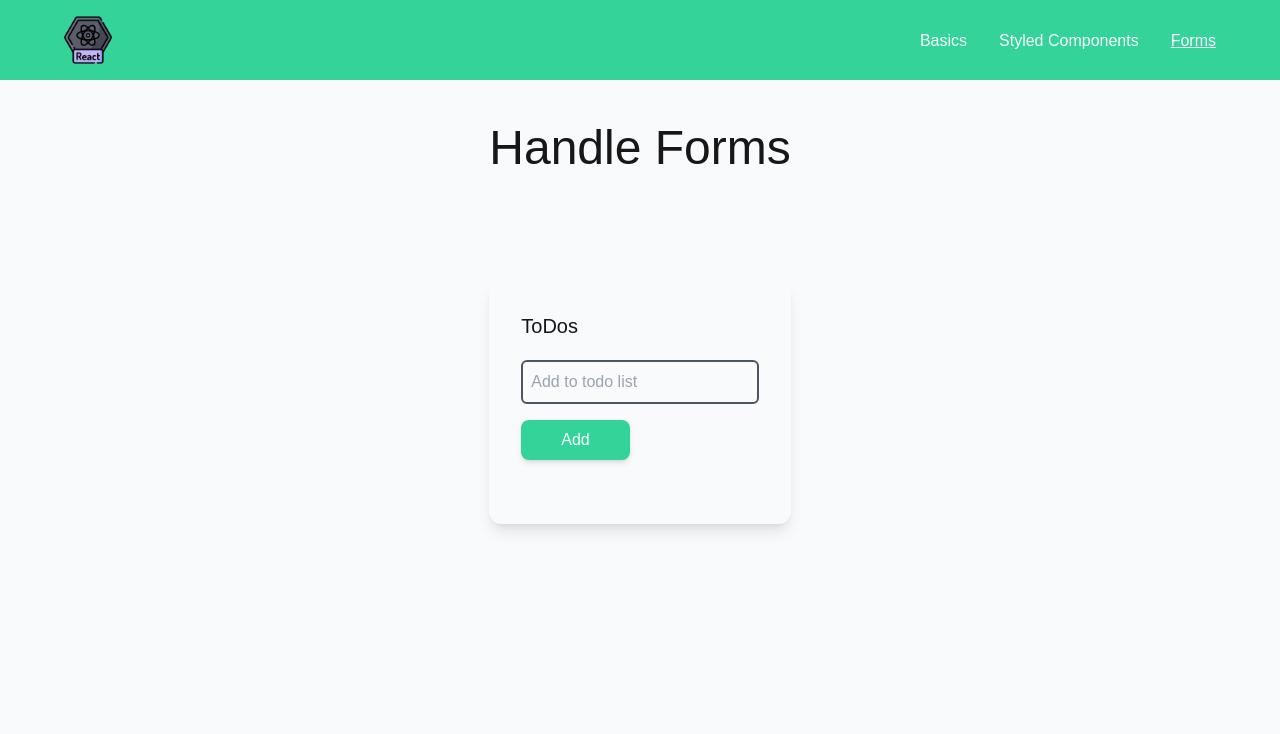
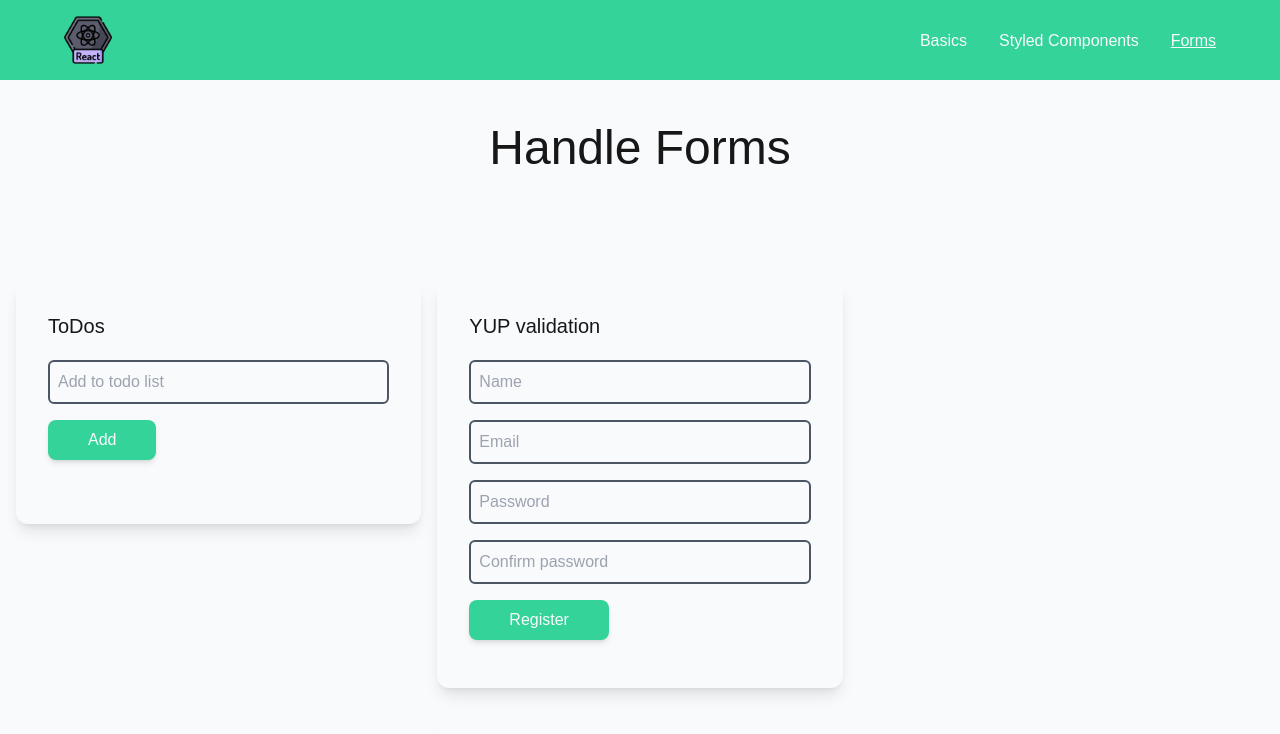
Before and after one commit to DevKasun/100DaysOfCode, a React (Vite) app in the folder react-project/: page /forms in a window 1280 px wide. Shown: the top 734 px of the page. Built offline with nearby package versions, Linux system fonts and the light colour scheme; a web font is replaced by a local one.

Commit message:
Form validation with yup

```diff
--- a/react-project/package.json
+++ b/react-project/package.json
@@ -11,7 +11,8 @@
     "react": "^18.0.0",
     "react-dom": "^18.0.0",
     "react-router-dom": "^6.3.0",
-    "uuid": "^8.3.2"
+    "uuid": "^8.3.2",
+    "yup": "^0.32.11"
   },
   "devDependencies": {
     "@types/react": "^18.0.0",
--- a/react-project/src/components/Form/Form.jsx
+++ b/react-project/src/components/Form/Form.jsx
@@ -9,6 +9,7 @@ const Form = (props) => {
 				action={props.action}
 				methods={props.method}
 				onSubmit={props.onSubmit}
+				ref={props.ref}
 				className='text-left w-full max-w-2xl p-8 bg-slate-50 shadow-lg rounded-xl overflow-hidden'
 			>
 				<h3 className='text-xl'>{props.title}</h3>
--- /dev/null
+++ b/react-project/src/components/Lessons/HandleForms/FormValidationWithYup/YupFormValidation.jsx
@@ -0,0 +1,67 @@
+import React, { useRef, useState } from 'react';
+import Button from '../../../Button/Button';
+import Form from '../../../Form/Form';
+import Input from '../../../Input/Input';
+
+import { userSchema } from './../../../../validation/UserRegistration';
+
+const UserRegistration = () => {
+	const [isUserRegistered, setUserRegistered] = useState(false);
+
+	const formRef = useRef();
+
+	const createUser = async (event) => {
+		event.preventDefault();
+		let formData = {
+			name: event.target[0].value,
+			email: event.target[1].value,
+			password: event.target[2].value,
+			confirmPassword: event.target[3].value,
+		};
+		const checkIsValid = await userSchema.isValid(formData);
+		setUserRegistered(checkIsValid);
+		setTimeout(() => {
+			if (checkIsValid) {
+				event.target[0].value = '';
+				event.target[1].value = '';
+				event.target[2].value = '';
+				event.target[3].value = '';
+			}
+			setUserRegistered(false);
+		}, 5000);
+	};
+
+	return (
+		<>
+			<Form
+				onSubmit={createUser}
+				className='bg-slate-50'
+				title='YUP validation'
+				ref={formRef}
+			>
+				<div className='pb-4'>
+					<Input type='text' placeholder='Name' />
+				</div>
+				<div className='pb-4'>
+					<Input type='text' placeholder='Email' />
+				</div>
+				<div className='pb-4'>
+					<Input type='password' placeholder='Password' />
+				</div>
+				<div className='pb-4'>
+					<Input type='password' placeholder='Confirm password' />
+				</div>
+				<div>
+					<Button type='submit'>Register</Button>
+				</div>
+				<div>
+					<p className='pt-4 text-green-500'>
+						{isUserRegistered ? 'Registered successfully!' : null}
+					</p>
+				</div>
+			</Form>
+		</>
+	);
+};
+
+export default UserRegistration;
--- a/react-project/src/components/Lessons/HandleForms/HandleForm.jsx
+++ b/react-project/src/components/Lessons/HandleForms/HandleForm.jsx
@@ -1,12 +1,16 @@
 import React from 'react';
 
 import TodoApp from './ToDoApp/TodoForm';
+import YupFormValidation from './FormValidationWithYup/YupFormValidation';
 
 const HandleForm = () => {
 	return (
-		<div className='grid grid-cols-1 gap-4'>
+		<div className='grid grid-cols-3 gap-4'>
 			<div className='todo-app'>
 				<TodoApp />
+			</div>
+			<div className='yup-form'>
+				<YupFormValidation />
 			</div>
 		</div>
 	);
--- a/react-project/src/pages/FormsPage.jsx
+++ b/react-project/src/pages/FormsPage.jsx
@@ -4,7 +4,7 @@ import HandleForm from '../components/Lessons/HandleForms/HandleForm';
 
 const FormsPage = () => {
 	return (
-		<PageContentWrapper className='forms-page' title='Handle Forms'>
+		<PageContentWrapper className='forms-page w-full' title='Handle Forms'>
 			<HandleForm />
 		</PageContentWrapper>
 	);
--- /dev/null
+++ b/react-project/src/validation/UserRegistration.jsx
@@ -0,0 +1,12 @@
+import * as yup from 'yup';
+
+export const userSchema = yup.object().shape({
+	name: yup.string().required(),
+	email: yup.string().required(),
+	password: yup.string().required(),
+	confirmPassword: yup
+		.string()
+		.label('confirm password')
+		.required()
+		.oneOf([yup.ref('password'), null], 'Passwords must match'),
+});
```
Also changed, not shown: 1 other file (tests, documents, lock files or other folders).
